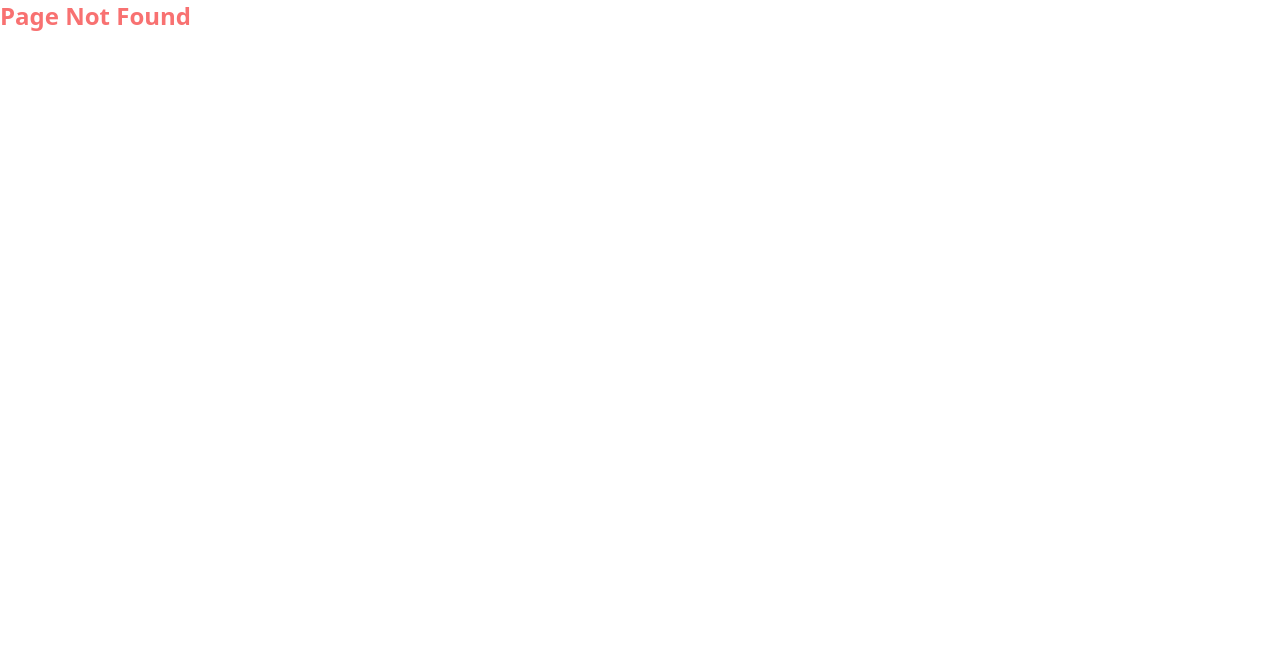
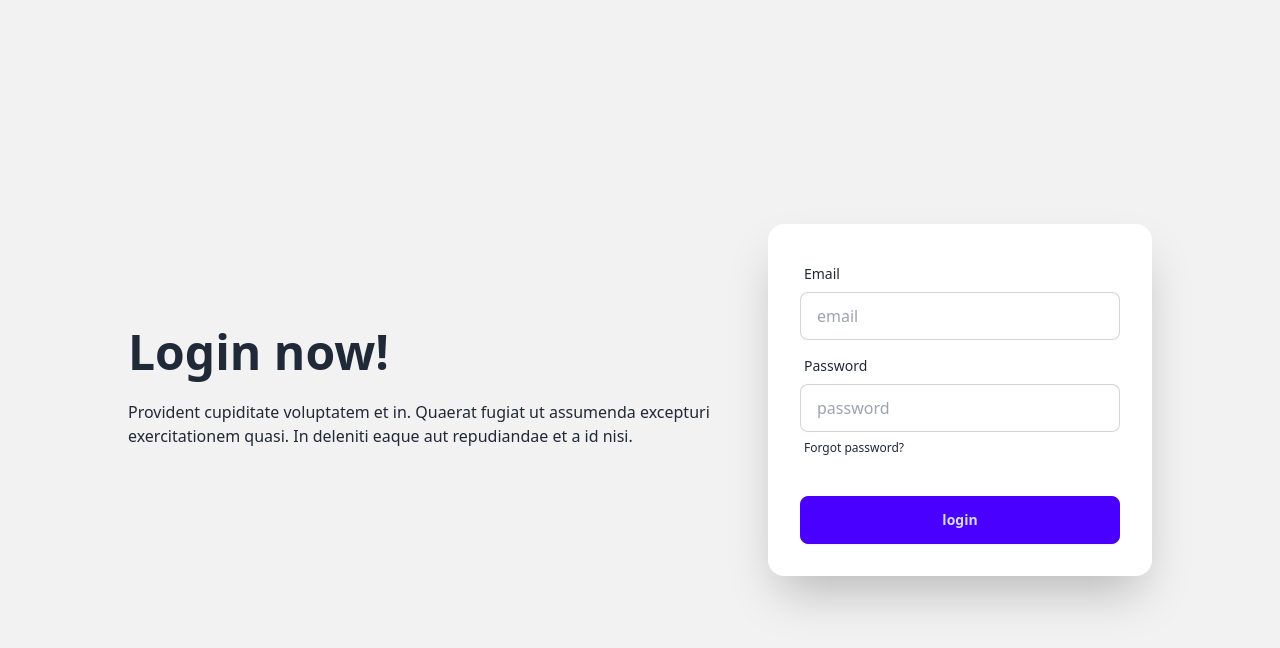
Before and after one commit to MujahidulIslam4541/Bistro-Boss-resaurante-client, a React app: page /login in a window 1280 px wide. Before the commit this address had no page. Shown: the top 648 px of the page. Built offline with nearby package versions, Linux system fonts and the light colour scheme; the HTML template or start-up script is replaced by a standard one.

Commit message:
create login page

```diff
--- a/package.json
+++ b/package.json
@@ -21,6 +21,7 @@
     "react-parallax": "^3.5.1",
     "react-responsive-carousel": "^3.2.23",
     "react-router-dom": "^7.1.1",
+    "react-simple-captcha": "^9.3.1",
     "react-tabs": "^6.1.0",
     "sort-by": "^1.2.0",
     "swiper": "^11.1.15"
--- a/src/Layout/Main.jsx
+++ b/src/Layout/Main.jsx
@@ -1,16 +1,18 @@
-import { Outlet } from "react-router-dom";
+import { Outlet, useLocation } from "react-router-dom";
 import Footer from "../Shaird/Footer";
 import Navbar from "../Shaird/Navbar/Navbar";
 
-
 const Main = () => {
-    return (
-        <div>
-            <Navbar></Navbar>
-            <Outlet></Outlet>
-            <Footer></Footer>
-        </div>
-    );
+  const location = useLocation();
+  console.log(location);
+  const noNavbarFooter = location.pathname.includes("login");
+  return (
+    <div>
+      {noNavbarFooter || <Navbar></Navbar>}
+      <Outlet></Outlet>
+      {noNavbarFooter || <Footer></Footer>}
+    </div>
+  );
 };
 
 export default Main;
--- /dev/null
+++ b/src/Pages/Login/Login.jsx
@@ -0,0 +1,61 @@
+const Login = () => {
+    const handleLogin=event=>{
+        event.preventDefault()
+        const from=event.target;
+        const email=from.email.value;
+        const password=from.password.value;
+        console.log(email,password)
+    }
+  return (
+    <div className="hero  bg-base-200 min-h-screen">
+      <div className="hero-content  flex-col md:flex md:flex-row">
+        <div className="text-center md:w-1/2 lg:text-left">
+          <h1 className="text-5xl font-bold">Login now!</h1>
+          <p className="py-6">
+            Provident cupiditate voluptatem et in. Quaerat fugiat ut assumenda
+            excepturi exercitationem quasi. In deleniti eaque aut repudiandae et
+            a id nisi.
+          </p>
+        </div>
+        <div className="card bg-base-100 md:w-1/2 max-w-sm shrink-0 shadow-2xl">
+          <form onSubmit={handleLogin} className="card-body">
+            <div className="form-control">
+              <label className="label">
+                <span className="label-text">Email</span>
+              </label>
+              <input
+                type="email"
+                placeholder="email"
+                name="email"
+                className="input input-bordered"
+                required
+              />
+            </div>
+            <div className="form-control">
+              <label className="label">
+                <span className="label-text">Password</span>
+              </label>
+              <input
+                type="password"
+                placeholder="password"
+                name="password"
+                className="input input-bordered"
+                required
+              />
+              <label className="label">
+                <a href="#" className="label-text-alt link link-hover">
+                  Forgot password?
+                </a>
+              </label>
+            </div>
+            <div className="form-control mt-6">
+              <input type="submit" value="login" className="btn btn-primary" />
+            </div>
+          </form>
+        </div>
+      </div>
+    </div>
+  );
+};
+
+export default Login;
--- a/src/Pages/Menu/menuCategory/MenuCategory.jsx
+++ b/src/Pages/Menu/menuCategory/MenuCategory.jsx
@@ -11,7 +11,7 @@
           heading={heading}
         ></Cover>
       )}
-      <div className="grid grid-cols-1 md:grid-cols-2 gap-4 space-y-4 ">
+      <div className="grid grid-cols-1 md:grid-cols-2 gap-4 space-y-4 mt-10">
         {items.map((item) => (
           <MenuItem key={item._id} item={item}></MenuItem>
         ))}
--- a/src/Routes/router.jsx
+++ b/src/Routes/router.jsx
@@ -6,6 +6,7 @@
 import Home from "../Pages/HomePage/Home/Home";
 import Menu from "../Pages/Menu/Menu/Menu";
 import Order from "../Pages/Order/Order/Order";
+import Login from "../Pages/Login/Login";
 
 
 const router = createBrowserRouter([
@@ -26,6 +27,10 @@
         {
           path:'order/:category',
           element:<Order></Order>
+        },
+        {
+          path:'login',
+          element:<Login></Login>
         }
       ]
     },
--- a/src/Shaird/Navbar/Navbar.jsx
+++ b/src/Shaird/Navbar/Navbar.jsx
@@ -17,6 +17,9 @@
       </li>
       <li>
         <Link to='/order/dessert'>OUR SHOP</Link>
+      </li>
+      <li>
+        <Link to='/login'>Login</Link>
       </li>
     </>
   );
```
Also changed, not shown: 1 other file (tests, documents, lock files or other folders).
